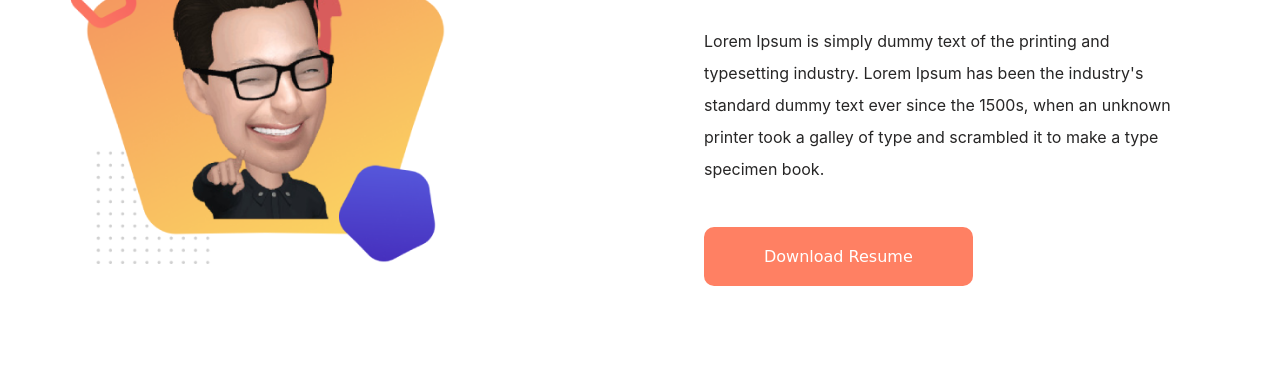
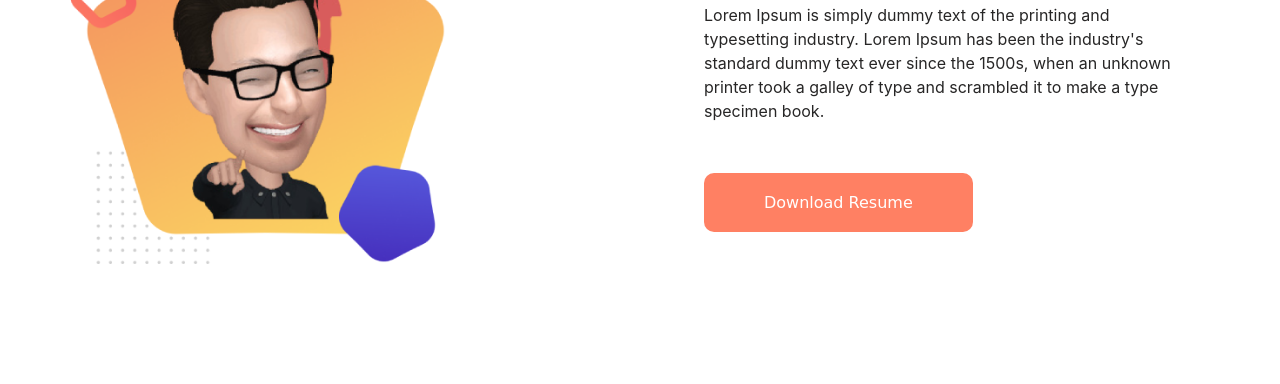
Before and after one commit to Mainul-Fahim/web-porfolio, a plain HTML site: page index.html in a window 1280 px wide. Shown: the part 776-1160 px from the top of the page. Drawn offline with Linux system fonts and the light colour scheme.

Commit message:
Second section updated

```diff
--- a/index.html
+++ b/index.html
@@ -57,11 +57,11 @@
          <div id="half-right" class="half-width">
 
             <h2 id="head3">About</h2>
-                <p>Lorem Ipsum is simply dummy text of the printing and</p>
-                <p>typesetting industry. Lorem Ipsum has been the industry's</p>
-                <p>standard dummy text ever since the 1500s, when an unknown</p>
-                <p>printer took a galley of type and scrambled it to make a type</p>
-                <p>specimen book.</p>
+                <p> Lorem Ipsum is simply dummy text of the printing and<br>
+                    typesetting industry. Lorem Ipsum has been the industry's<br>
+                    standard dummy text ever since the 1500s, when an unknown<br>
+                    printer took a galley of type and scrambled it to make a type<br>
+                    specimen book.</p>
             <a href="https://github.com/Mainul-Fahim/web-portfolio" target="_blank" class="link-button">Download Resume</a>
 
             </div>
--- a/style.css
+++ b/style.css
@@ -143,6 +143,7 @@ h2{
     font-size: 40px;
     color: #363958;
     line-height: 2;
+    margin-top: 3px;
 
 }
 
@@ -151,8 +152,10 @@ p{
 
     color: #272626;
     font-family:  -apple-system, BlinkMacSystemFont, 'Segoe UI', Roboto, Oxygen, Ubuntu, Cantarell, 'Open Sans', 'Helvetica Neue', sans-serif;
-    line-height: 1;
+    line-height: 1.5;
     font-size: 16px;
+    display: block;
+
 
 
 }
```
Also changed, not shown: 1 other file.
